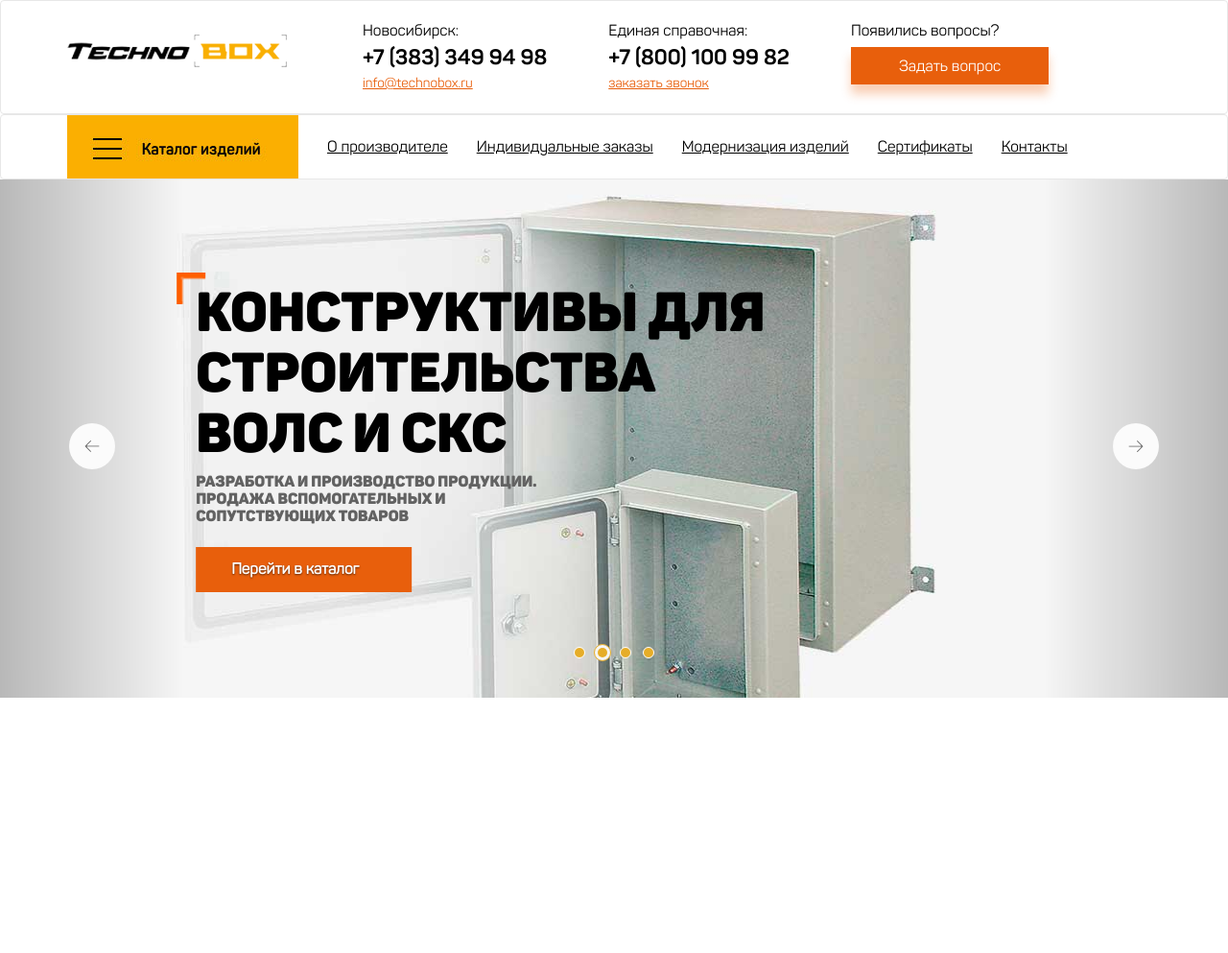
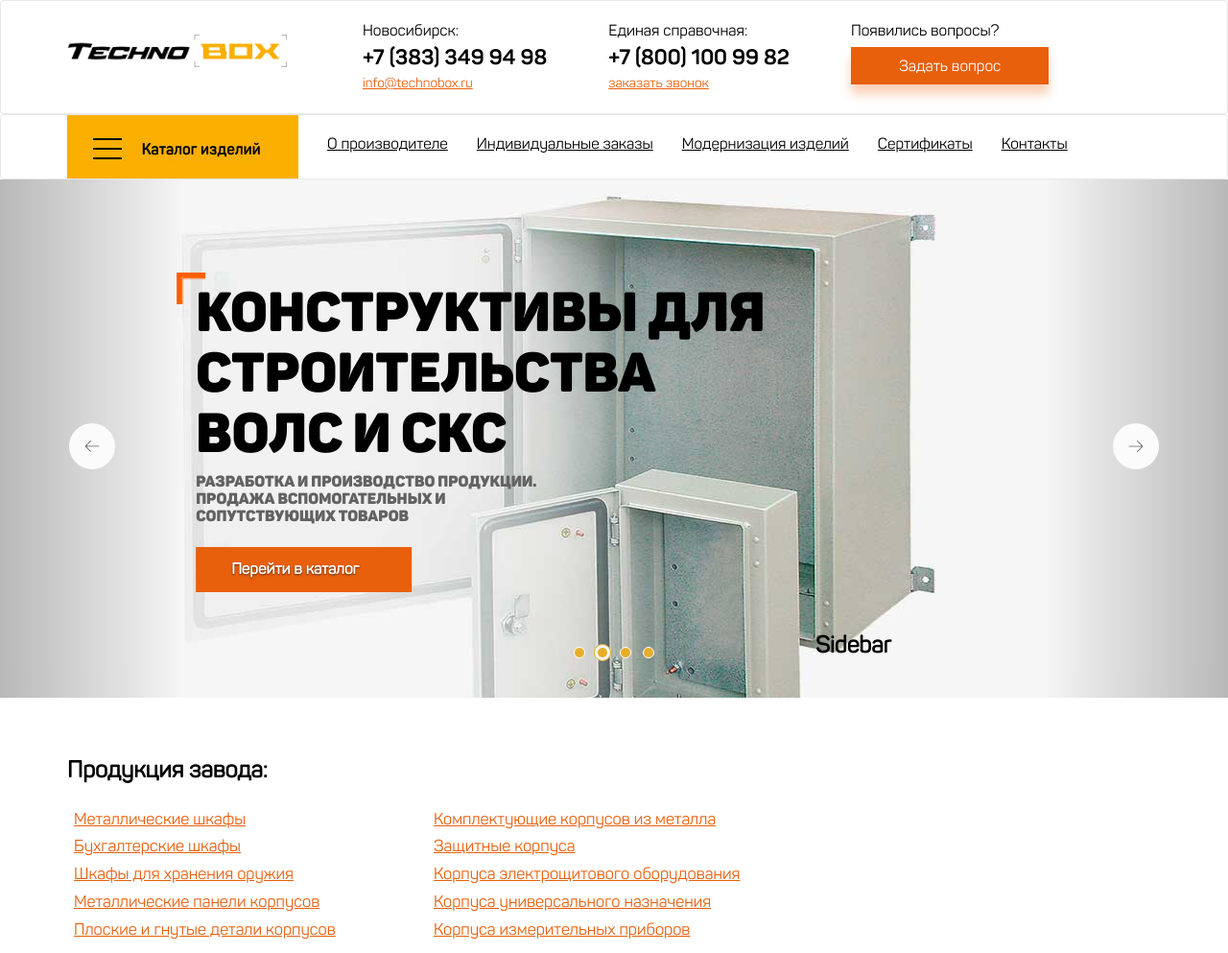
Before and after one commit to romaaverkin/technobox, a plain HTML site: page index.html in a window 1280 px wide. Shown: the whole page at 96% size. Before the commit the page ends 800 px from the top, so only its background shows below. Drawn offline with nearby package versions, Linux system fonts and the light colour scheme.

Commit message:
Сделал список продукции завода и исправил второе верхнее меню

```diff
--- a/css/mysass.scss
+++ b/css/mysass.scss
@@ -7,6 +7,7 @@ $background-button: #e85f0c;
 $background-button-hover: #e6ad28;
 $color-button: #fff;
 $color-li-a: #e85f0c;
+$color-li-a-hover: #e6ad28;
 @font-face{
     font-family: Panton-Regular;
     src: url(../fonts/Panton-Regular.ttf);
@@ -74,7 +75,7 @@ h3{
                         color: $color-li-a;
                         text-decoration: underline;
                         &:hover{
-                            color: #e6ad28;
+                            color: $color-li-a-hover;
                         }
                         &.menu-top-link{
                             font-size: 14px;
@@ -97,6 +98,7 @@ h3{
     .navbar{
         background: #fff;
         margin-bottom: 0;
+        padding-bottom: 16px;
     }
     .navbar-default{
         .container{
@@ -107,11 +109,12 @@ h3{
                 }
             }
             .navbar-nav{
+              margin-top: 20px;
                 li{
                     a{
                         color: #000;
-                        padding-top: 23px;
-                        padding-bottom: 23px;
+                        padding-top: 0;
+                        padding-bottom: 0;
                         text-decoration: underline;
                     }
                 }
@@ -121,6 +124,7 @@ h3{
 }
 /*====================carousel====================*/
 header{
+    margin-bottom: -88px;
     .menu-carousel{
         .carousel-control{
           .arrow-wrap {
@@ -215,3 +219,43 @@ header{
         }
     }
 }
+/*======================main-content=======================*/
+.main-content{
+  .container{
+    .row{
+      .col-md-8{
+        margin-top: 130px;
+        .content{
+          h3{
+            padding-bottom: 13px;
+          }
+          .products-row{
+            .col-sm-6{
+              padding-left: 0;
+              .product{
+                ul{
+                  padding-left: 0;
+                  li{
+                    line-height: 1.7;
+                    list-style-type: none;
+                    a{
+                      color: $color-li-a;
+                      font-size: 17px;
+                      padding: 5px 7px;
+                      text-decoration: underline;
+                      &:hover{
+                        background: $color-li-a;
+                        color: #fff;
+                        text-decoration: none;
+                      }
+                    }
+                  }
+                }
+              }
+            }
+          }
+        }
+      }
+    }
+  }
+}
--- a/index.html
+++ b/index.html
@@ -156,6 +156,47 @@
                 </div>
             </div>
         </header>
+
+        <section class="main-content">
+            <div class="container">
+                <div class="row">
+                    <div class="col-md-8">
+                        <div class="content">
+                            <h3>Продукция завода:</h3>
+                            <div class="products-row">
+                                <div class="col-sm-6">
+                                    <div class="product">
+                                        <ul>
+                                            <li><a href="3">Металлические шкафы</a></li>
+                                            <li><a href="3">Бухгалтерские шкафы</a></li>
+                                            <li><a href="3">Шкафы для хранения оружия</a></li>
+                                            <li><a href="3">Металлические панели корпусов</a></li>
+                                            <li><a href="3">Плоские и гнутые детали корпусов</a></li>
+                                        </ul>
+                                    </div><!--./product-->
+                                </div>
+                                <div class="col-sm-6">
+                                    <div class="product">
+                                        <ul>
+                                            <li><a href="3">Комплектующие корпусов из металла</a></li>
+                                            <li><a href="3">Защитные корпуса</a></li>
+                                            <li><a href="3">Корпуса электрощитового оборудования</a></li>
+                                            <li><a href="3">Корпуса универсального назначения</a></li>
+                                            <li><a href="3">Корпуса измерительных приборов</a></li>
+                                        </ul>
+                                    </div><!--./product-->
+                                </div>
+                            </div><!--./products-row-->
+                        </div><!--./content-->
+                    </div>
+                    <div class="col-md-4">
+                        <div class="sidebar">
+                            <h3>Sidebar</h3>
+                        </div><!--./sidebar-->
+                    </div>
+                </div>
+            </div>
+        </section>
         <script src="https://ajax.googleapis.com/ajax/libs/jquery/1.11.3/jquery.min.js"></script>
         <script src="js/bootstrap.min.js"></script>
         <script src="js/scripts.js"></script>
```
Also changed, not shown: css/mysass.css, 1 other file.
